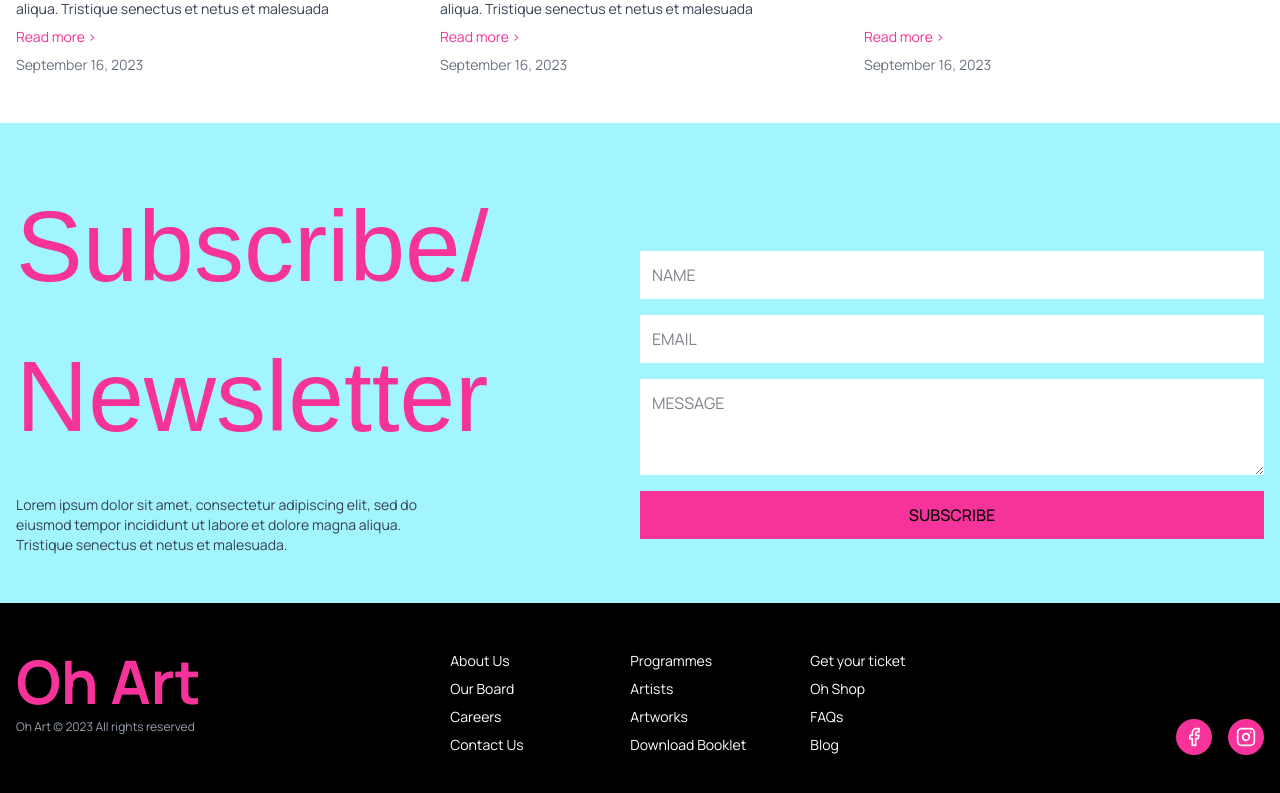
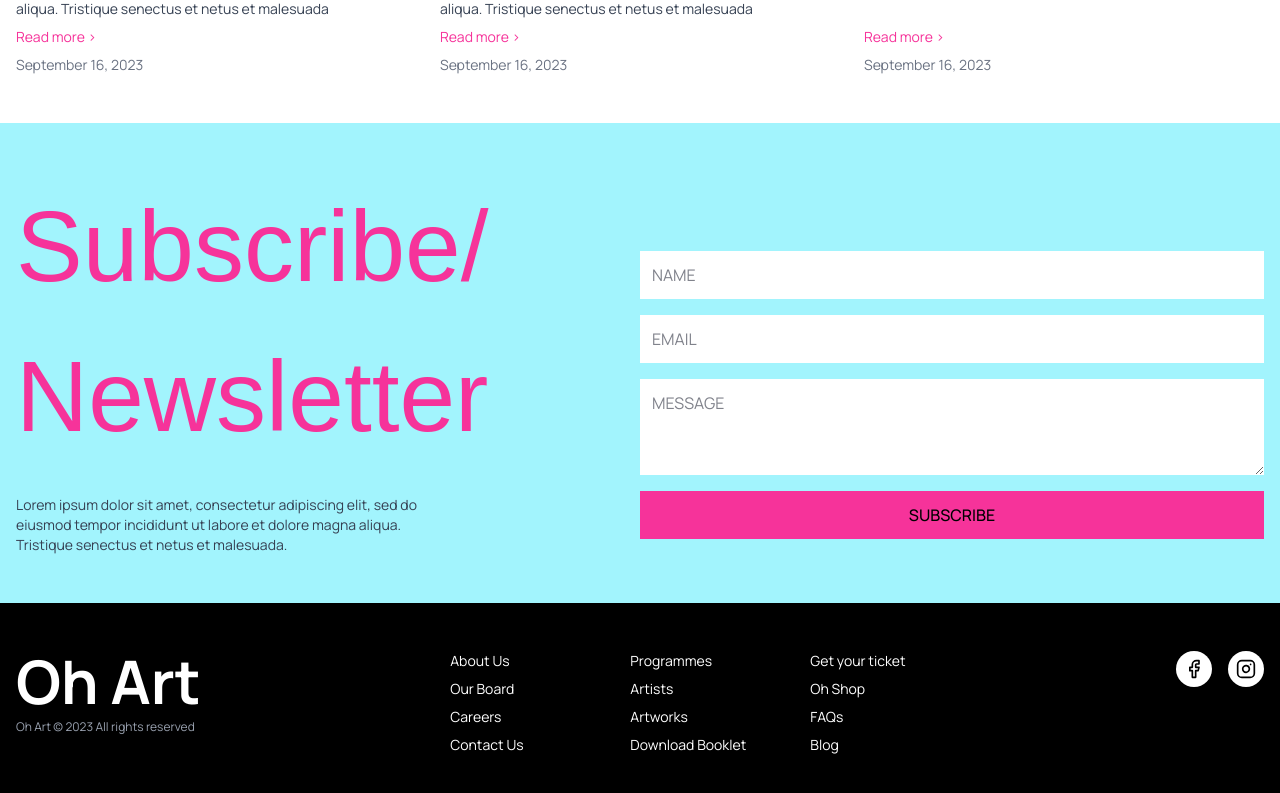
Before and after one commit to leesontungggg/ohart, a Next.js app: page /programmes in a window 1280 px wide. Shown: the part 5509-6302 px from the top of the page. Built offline with nearby package versions, Linux system fonts and the light colour scheme; a web font is replaced by a local one.

Commit message:
fix footer

```diff
--- a/components/current-event.tsx
+++ b/components/current-event.tsx
@@ -3,7 +3,7 @@ import { ArrowRight } from "lucide-react";
 
 export default function CurrentEvents() {
   return (
-    <section className="container mx-auto px-4 py-16 font-oswald md:h-screen min-h-[100vh]">
+    <section className="container mx-auto px-4 py-16 font-oswald md:h-auto min-h-screen">
       <div className="flex flex-col md:flex-row justify-between items-start mb-8 h-full">
         <div className="mb-8 md:mb-0 md:w-1/4 h-full flex flex-col">
           <h2 className="text-[100px] font-light text-pink-500 leading-tight font-xanh">
--- a/components/footer.tsx
+++ b/components/footer.tsx
@@ -8,7 +8,7 @@ export default function Footer() {
     <footer className="w-full bg-black text-white py-12 px-4 font-manrope">
       <div className="container mx-auto flex flex-col md:flex-row justify-between items-start">
         <div className="mb-8 md:mb-0">
-          <h2 className="text-6xl font-bold text-pink-500 mb-2">Oh Art</h2>
+          <h2 className="text-6xl font-bold text-white mb-2">Oh Art</h2>
           <p className="text-xs text-gray-400">
             Oh Art © 2023 All rights reserved
           </p>
@@ -97,22 +97,22 @@ export default function Footer() {
           </div>
         </div>
 
-        <div className="flex space-x-4 mt-8 md:mt-0 md:mt-auto">
+        <div className="flex space-x-4 mt-8 md:mt-0">
           <a
             href="https://facebook.com"
             target="_blank"
             rel="noopener noreferrer"
-            className="bg-pink-500 p-2 rounded-full hover:bg-pink-600 transition-colors"
+            className="bg-white p-2 rounded-full transition-colors"
           >
-            <Facebook size={20} />
+            <Facebook size={20} color="black" />
           </a>
           <a
             href="https://instagram.com"
             target="_blank"
             rel="noopener noreferrer"
-            className="bg-pink-500 p-2 rounded-full hover:bg-pink-600 transition-colors"
+            className="bg-white p-2 rounded-full transition-colors"
           >
-            <Instagram size={20} />
+            <Instagram size={20} color="black" />
           </a>
         </div>
       </div>
--- a/components/upcoming-event.tsx
+++ b/components/upcoming-event.tsx
@@ -3,7 +3,7 @@ import { ArrowRight } from "lucide-react";
 
 export default function UpcomingEvents() {
   return (
-    <section className="px-4 py-16 font-oswald md:h-screen min-h-[100vh] bg-[#FF00A8]">
+    <section className="px-4 py-16 font-oswald md:h-auto min-h-screen bg-[#FF00A8]">
       <div className="container mx-auto flex flex-col md:flex-row justify-between items-start mb-8 h-full">
         <div className="mb-8 md:mb-0 md:w-1/4 h-full flex flex-col">
           <h2 className="text-[100px] font-light text-white leading-tight font-xanh">
```
